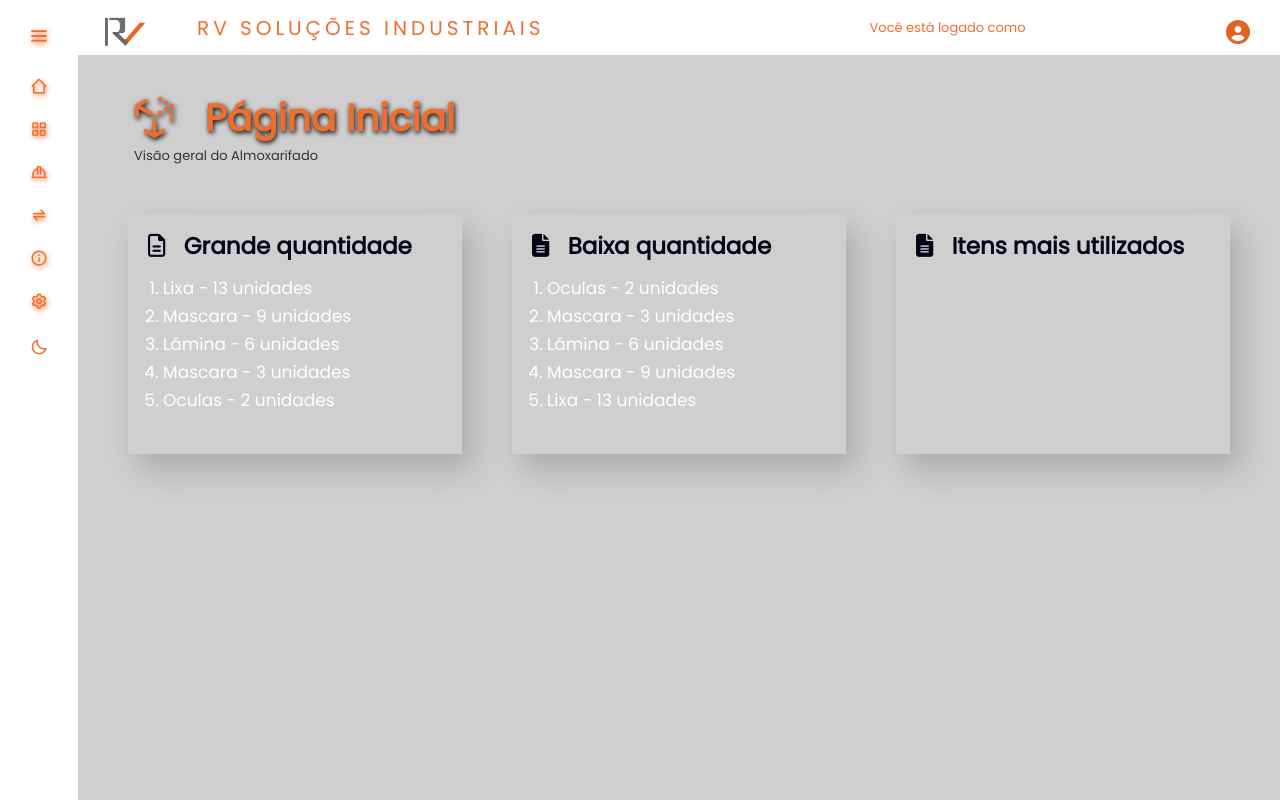
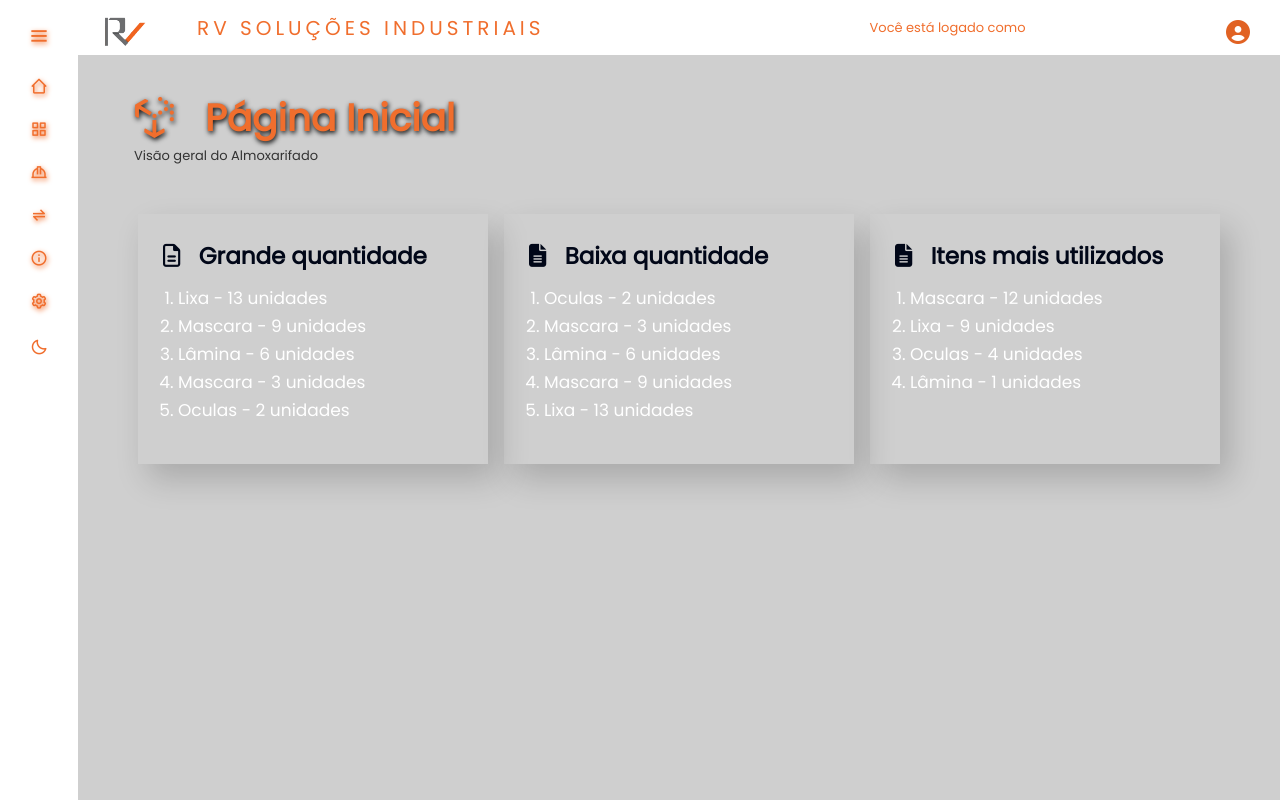
Before and after one commit to GustavoBoing/projeto-tcc, a PHP site: page /telas/index.php in a window 1280 px wide. Run offline with PHP 8.4, Linux system fonts and the light colour scheme; a user stored in the database is signed in; data comes from the database, SQL or seed files in the repository.

Commit message:
alterações-Gustavo Boing

```diff
--- a/css/styleIndex.css
+++ b/css/styleIndex.css
@@ -33,26 +33,24 @@ body {
 }
 
 .boxes {
-    margin: 30px 50px 50px 0;
+    margin: 30px 60px 50px 60px;
     display: flex;
     flex-direction: row;
-    justify-content: center;
+    justify-content: space-between;
 }
 
-.boxes > .box {
+.boxes > .hidden > .box {
     display: flex;
     flex-direction: column;
     text-align: left;
-    width: 365px;
-    height: 240px;
-    padding: 15px 15px 50px 20px;
+    width: 350px;
+    height: 250px;
+    padding: 25px 25px 40px 25px;
     /* background-color: #89817D; */
-    margin-left: 50px;
     box-shadow: 10px 15px 30px rgb(0 0 0 / 18%);
 }
 
 .box > .caixa02{
-
     color: var(--search-text);
 }
 
@@ -61,7 +59,18 @@ body {
     color: var(--search-text);
 }
 
-.boxes > .box > li {
+.boxes > .hidden > .box > li {
+    margin: 20px 0 0 15px;
+    text-align: left;
+    color: var(--search-text);
+}
+
+.boxes > .hidden > .box > h3 {
+    font-size: 23px;
+    color: var(--search-text);
+}
+
+/* .boxes > .box > li {
 
     color: var(--search-text);
     margin: 20px 0 0 15px;
@@ -74,7 +83,7 @@ body {
     color: var(--search-text);
     font-size: 23px;
 
-}
+} */
 
 #caixa01:hover, #caixa02:hover, #caixa03:hover{
     border: solid 1px var(--color-default);
@@ -93,3 +102,29 @@ body {
     justify-content: center;
     margin: 40px 50px 40px 50px;
 }
+
+.hidden {
+    opacity: 0;
+    filter: blur(15px);
+    transform: translateX(-100%);
+    transition: all 1.5s;
+}
+
+.show {
+    opacity: 1;
+    filter: blur(0);
+    transform: translateX(0);
+    transition: all 1.5s;
+}
+
+.boxes :nth-child(1) {
+    transition-delay: 300ms;
+}
+
+.boxes :nth-child(2) {
+    transition-delay: 600ms;
+}
+
+.boxes :nth-child(3) {
+    transition-delay: 900ms;
+}
--- /dev/null
+++ b/js/index.js
@@ -0,0 +1,18 @@
+const observe = document.querySelectorAll('.hidden')
+
+console.log(observe)
+
+const myObserver = new IntersectionObserver((entries) => {
+    entries.forEach((entry) => {
+        if(entry.isIntersecting){
+            entry.target.classList.add('show')
+        } else {
+            entry.target.classList.remove('show')
+        }
+    })
+})
+
+const hiddens = document.querySelectorAll('.hidden')
+
+hiddens.forEach((hidden) =>
+myObserver.observe(hidden))
--- a/telas/historico.php
+++ b/telas/historico.php
@@ -24,7 +24,7 @@
     </head>
     <body>
         <div class="tittle">
-            <h2 class="titulos" style="color:#F06E2D; text-shadow: 1px 2px 5px black;"><i class="fa-solid fa-clock-rotate-left"></i> &nbsp; Histórico</h2>
+            <h2 class="titulos" style="color:#F06E2D; text-shadow: 1px 2px 5px black; letter-spacing: 1px;"><i class="fa-solid fa-clock-rotate-left"></i> &nbsp; Histórico</h2>
             <p id="subtitulo">Visão geral das últimas transações</p>
         </div>
         <main>
--- a/telas/index.php
+++ b/telas/index.php
@@ -3,6 +3,7 @@
     require_once('function.php');
     grandeQtd();
     poucaQtd();
+    maisUtilizados();
     include(HEADER_TEMPLATE);
     session_start();
     if(!isset($_SESSION['login']))
@@ -20,7 +21,6 @@
                 <link rel="stylesheet" href="<?php echo BASEURL; ?>inc/style.css"/>
                 <link rel="stylesheet" href="<?php echo BASEURL; ?>inc/styleDark.css">
                 <link rel="stylesheet" href="https://cdnjs.cloudflare.com/ajax/libs/font-awesome/6.4.2/css/all.min.css" integrity="sha512-z3gLpd7yknf1YoNbCzqRKc4qyor8gaKU1qmn+CShxbuBusANI9QpRohGBreCFkKxLhei6S9CQXFEbbKuqLg0DA==" crossorigin="anonymous" referrerpolicy="no-referrer" />
-                <script src="<?php echo BASEURL; ?>js/script.js" defer ></script>
 
         <title>Almoxarifado</title>
     </head>
@@ -31,6 +31,7 @@
       </div>
       <main>
         <div id="boxes" class="boxes">
+          <div class="hidden">
             <div id="caixa01" class="box">
               <h3><i class="fa-regular fa-file-lines"></i>&nbsp; &nbsp;Grande quantidade</h3>
               <?php
@@ -46,6 +47,8 @@
                 endif;
               ?>
             </div>
+          </div>
+          <div class="hidden">
             <div id="caixa02" class="box">
               <h3><i class="fa-solid fa-file-lines"></i>&nbsp; &nbsp;Baixa quantidade</h3>
               <?php
@@ -60,39 +63,26 @@
                 endif;
               ?>
             </div>
+          </div>
+          <div class="hidden">
             <div id="caixa03" class="box">
               <h3><i class="fa-solid fa-file-lines"></i>&nbsp; &nbsp;Itens mais utilizados</h3>
-
+              <?php
+                if ($movimentacoes) :
+                  // var_dump($movimentacoes);
+                  echo '<ol style="margin: 10px 0 0 15px; font-size:17px; color: white;">';
+                    foreach ($movimentacoes as $produto) :
+                        echo '<li style="margin: 2px 0 0 0;">' . $produto['Descricao'] . ' - ' . $produto['quantidade'] . ' unidades ' . '</li>';
+                        // var_dump($produto);
+                    endforeach;
+                  echo '</ol>';
+                endif;
+              ?>
+            </div>
           </div>
         </div>
       </main>
-      <!-- <div class="graphic">
-          <script type="text/javascript" src="https://www.gstatic.com/charts/loader.js"></script>
-          <script type="text/javascript">
-          google.charts.load('current', {'packages':['corechart']});
-          google.charts.setOnLoadCallback(drawChart);
-
-          function drawChart() {
-            var data = google.visualization.arrayToDataTable([
-              ['Year', 'Sales', 'Expenses'],
-              ['2004',  1000,      400],
-              ['2005',  1170,      460],
-              ['2006',  660,       1120],
-              ['2007',  1030,      540]
-            ]);
-
-            var options = {
-              title: 'Company Performance',
-              curveType: 'function',
-              legend: { position: 'bottom' }
-            };
-
-            var chart = new google.visualization.LineChart(document.getElementById('curve_chart'));
-
-            chart.draw(data, options);
-          }
-        </script>
-        <div id="curve_chart" style="width: 900px; height: 500px"></div> -->
     </body>
-    </div>
+    <script src="<?php echo BASEURL; ?>js/index.js"></script>
+    <script src="<?php echo BASEURL; ?>js/script.js" defer ></script>
 </html>
```
Also changed, not shown: css/historico.css (+4 -3 lines), css/styleSobre.css (+17 -3 lines), js/sobre.js (added, +22 -0 lines), tables/epis.php (+7 -31 lines), tables/insumos.php (+9 -7 lines), tables/styleTbl.css (+26 -10 lines), telas/function.php (+30 -4 lines), telas/sobre.php (+6 -2 lines), js/tabelas.js (added). Lines whose indentation alone changed are shown as unchanged.
